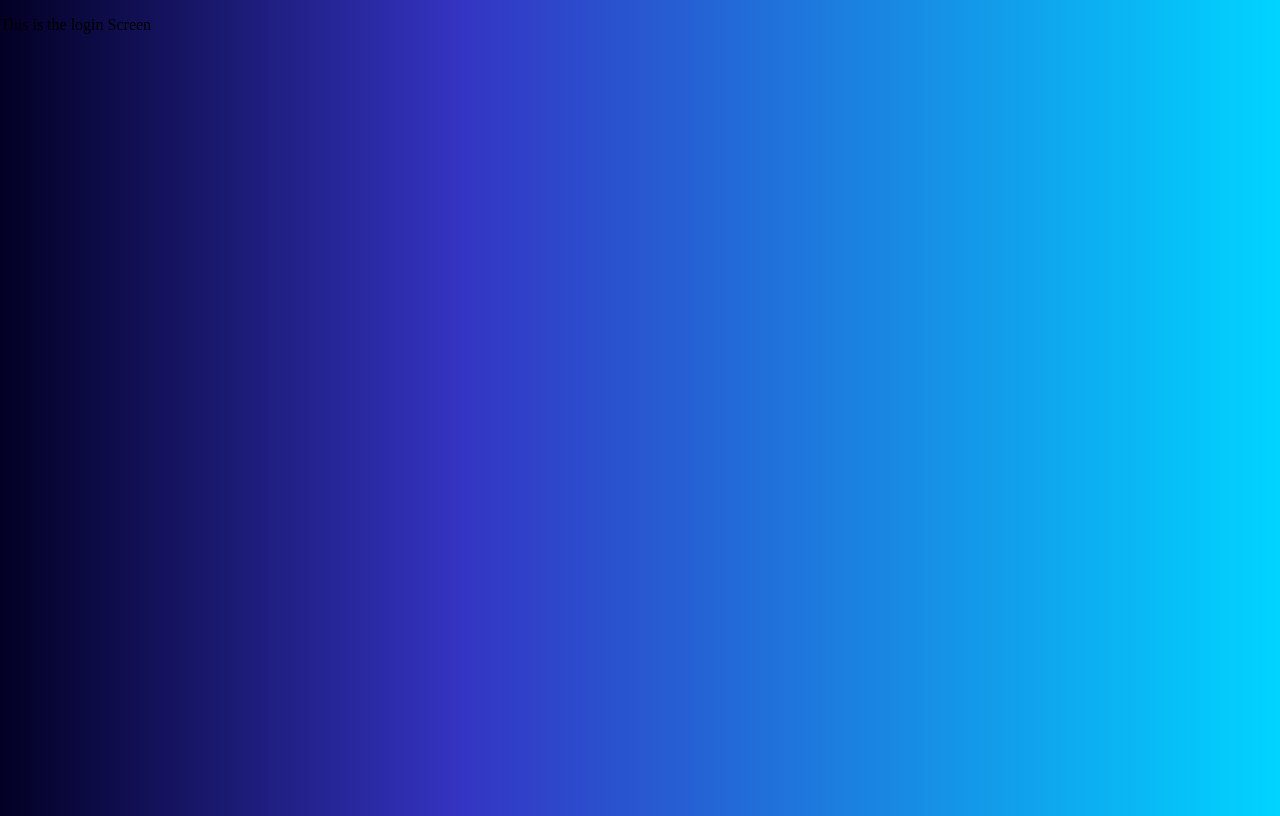
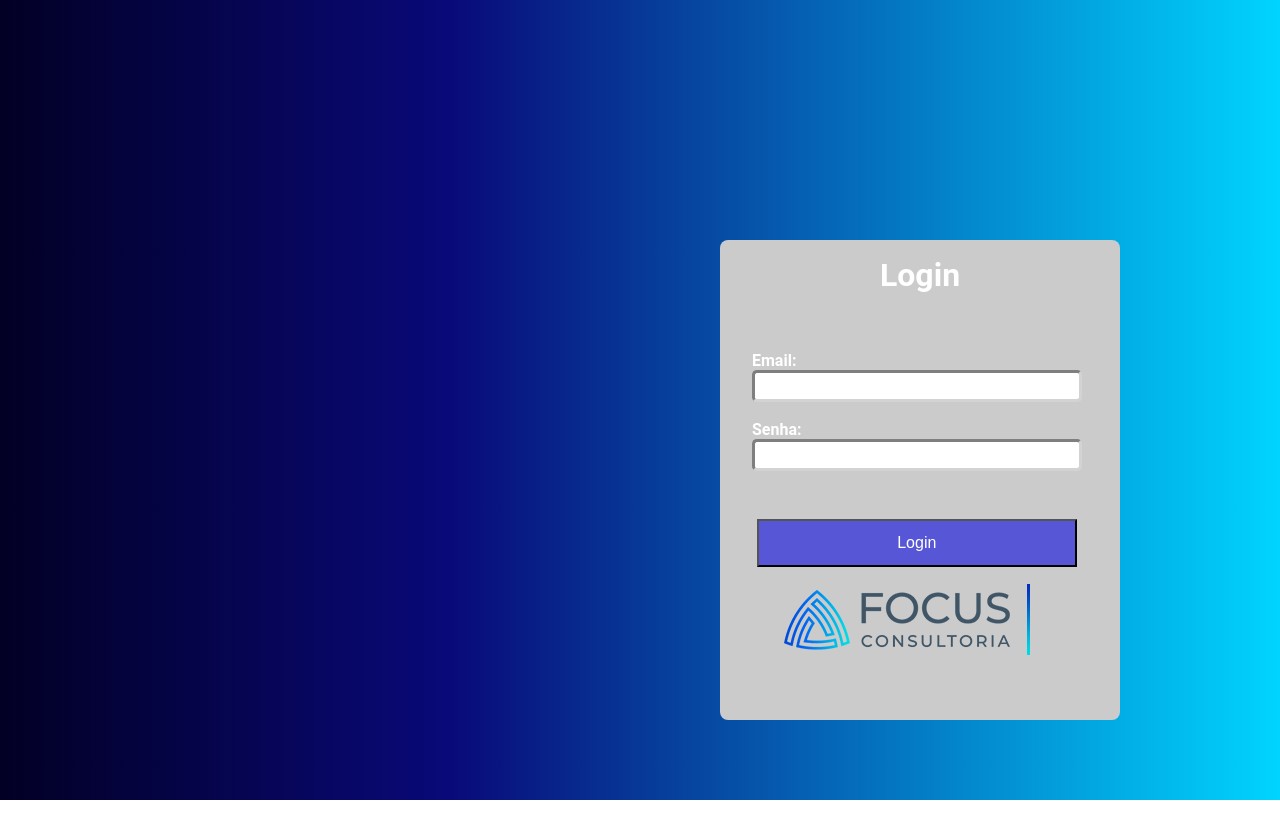
Before and after one commit to LuizGustavo17/SharkFront, a React (Create React App) app: page /Login in a window 1280 px wide. Built offline with nearby package versions, Linux system fonts and the light colour scheme; the HTML template or start-up script is replaced by a standard one.

Commit message:
finalmente concertei os bugs, indo fazer a ultima pagina

```diff
--- /dev/null
+++ b/src/components/Bodygradient.js
@@ -0,0 +1,7 @@
+import styled from 'styled-components';
+const Bodygradient=styled.div`
+    height:100vh;
+    width:100vw;
+    position:absolute;
+    background: linear-gradient(90deg, rgba(2,0,36,1) 0%, rgba(9,9,121,1) 35%, rgba(0,212,255,1) 100%);`
+export default Bodygradient;
--- /dev/null
+++ b/src/components/Button_submit.js
@@ -0,0 +1,11 @@
+import styled from 'styled-components';
+const Button_submit=styled.button`
+    margin-top:3rem;
+    margin-left:2.3rem;
+    background-color: rgb(86, 86, 214);
+    color:white;
+    width:20rem;
+    height:3rem;
+    font-size: medium;
+`
+export default Button_submit;
--- /dev/null
+++ b/src/components/FormInput.js
@@ -0,0 +1,11 @@
+import styled from 'styled-components';
+const FormInput=styled.input`
+    border-color: #D3D3D3;
+    border-radius: thin;
+    margin-left:2rem;
+    height: 1.5rem;
+    width:20rem;
+    border-width: 3px;
+    border-radius: 0.3rem;
+`
+export default FormInput;
--- /dev/null
+++ b/src/components/Formlabel.js
@@ -0,0 +1,10 @@
+import styled from 'styled-components';
+const Formlabel = styled.label`
+margin-left:1rem;
+    font-family: roboto, Arial, Helvetica, sans-serif;
+    color:white;
+    font-size:medium;
+    font-weight: 700;
+    margin: 2rem;
+`
+export default Formlabel;
--- /dev/null
+++ b/src/components/H1form.js
@@ -0,0 +1,7 @@
+import styled from 'styled-components';
+const H1_form=styled.h1`
+    font-family: roboto, Arial, Helvetica, sans-serif;
+    padding-top: 1rem;
+    text-align:center;
+    color:white;`
+export default H1_form;
--- /dev/null
+++ b/src/components/Imgfocus.js
@@ -0,0 +1,6 @@
+import styled from 'styled-components';
+const Imgfocus=styled.img`
+    margin-left: ${props=>props.marginleft};
+    margin-top: ${props=>props.margintop};
+`
+export default Imgfocus;
--- a/src/screens/LoginScreen.js
+++ b/src/screens/LoginScreen.js
@@ -1,7 +1,51 @@
-import React, {Fragment} from 'react';
-const LoginScreen = () => (
-    <Fragment>
-        <p>This is the login Screen</p>
-    </Fragment>
+import Box from '../components/box.js';
+import H1_form from '../components/H1form.js';
+import Formlabel from '../components/Formlabel.js';
+import FormInput from '../components/FormInput.js';
+import Button_submit from '../components/Button_submit';
+import Bodygradient from '../components/Bodygradient.js';
+import Imgfocus from '../components/Imgfocus'
+import React from 'react';
+import focus from '../assets/images/focus.png';
+import { useState} from 'react';
+import Styled from 'styled-components';
+import {Navigate} from 'react-router-dom';
+const Box1=Styled(Box)`
+margin-top:15rem;
+margin-left:45rem;
+margin-right:2rem;
+border-width: 5px;
+border-color: #D3D3D3;`;
+function RegisterScreen() {
+  const [name, setName] = useState("");
+  const [email, setEmail] = useState("");
+  const [password, setPassword] = useState("");
+  const [redirectToLogin, setredirectToLogin] = useState(false);
+  const [error, setError] = useState(false);
+  if(redirectToLogin){
+    return(<Navigate to={{pathname: "/login"}}/>)
+  }
+  return(
+    <Bodygradient>
+<Box1 height='30rem' width='25rem' color='#CBCBCB'>
+    <form>
+      <H1_form>Login</H1_form>
+  <br></br><br></br>
+  <Formlabel>
+    Email:      <br></br>       <FormInput type="text" name="email" value={email} onChange={e=>setEmail(e.target.value)}/>
+  </Formlabel>
+  <br></br><br></br>
+  <Formlabel>
+    Senha:      <br></br>       <FormInput type="password" name="senha" value={password} onChange={e=>setPassword(e.target.value)}/>
+  </Formlabel>
+  <Button_submit type="submit" value="Login" onClick={e => setredirectToLogin(true)}>Login</Button_submit>
+  {error && <p>Email ou senha incorretos</p>}
+</form>
+<Imgfocus marginleft="4rem" margintop="1rem" src={focus}/>
+
+  </Box1>
+  </Bodygradient>
 )
-export default LoginScreen;
+}
+
+export default RegisterScreen;
--- a/src/screens/RegisterScreen.js
+++ b/src/screens/RegisterScreen.js
@@ -1,10 +1,15 @@
 import Box from '../components/box.js';
-import React from 'react'
+import H1_form from '../components/H1form.js';
+import Formlabel from '../components/Formlabel.js';
+import FormInput from '../components/FormInput.js';
+import Button_submit from '../components/Button_submit';
+import Bodygradient from '../components/Bodygradient.js';
+import Imgfocus from '../components/Imgfocus'
+import React from 'react';
 import focus from '../assets/images/focus.png';
-import {Fragment, useState} from 'react';
+import { useState} from 'react';
 import Styled from 'styled-components';
 import {Navigate} from 'react-router-dom';
-import '../styles/Mystyles.css' //era pra este css estar so aqui, mas esta indo para as pagina de login e user tambem.
 const Box1=Styled(Box)`
 margin-top:15rem;
 margin-left:45rem;
@@ -21,32 +26,28 @@ function RegisterScreen() {
     return(<Navigate to={{pathname: "/login"}}/>)
   }
   return(
-  <Fragment>
-    <head class="body_is_with_gradient"></head>
-    <body class="body_is_with_gradient">
-    <style type="../styles/Register.css"></style>
+    <Bodygradient>
 <Box1 height='30rem' width='25rem' color='#CBCBCB'>
     <form>
-      <h1 id='h1_form'>Cadastrar</h1>
-  <label id='first_label'>
-    Nome :       <br></br>      <input type="text" name="name" value={name} onChange={e=>setName(e.target.value)} />
-  </label>
+      <H1_form>Cadastrar</H1_form>
+  <Formlabel>
+    Nome :       <br></br>      <FormInput type="text" name="name" value={name} onChange={e=>setName(e.target.value)} />
+  </Formlabel>
   <br></br><br></br>
-  <label>
-    Email:      <br></br>       <input type="text" name="email" value={email} onChange={e=>setEmail(e.target.value)}/>
-  </label>
+  <Formlabel>
+    Email:      <br></br>       <FormInput type="text" name="email" value={email} onChange={e=>setEmail(e.target.value)}/>
+  </Formlabel>
   <br></br><br></br>
-  <label>
-    Senha:      <br></br>       <input type="password" name="senha" value={password} onChange={e=>setPassword(e.target.value)}/>
-  </label>
-  <input id='button_submit' type="submit" value="Registrar" onClick={e => setredirectToLogin(true)}/>
+  <Formlabel>
+    Senha:      <br></br>       <FormInput type="password" name="senha" value={password} onChange={e=>setPassword(e.target.value)}/>
+  </Formlabel>
+  <Button_submit type="submit" value="Registrar" onClick={e => setredirectToLogin(true)}>Registrar</Button_submit>
   {error && <p>Email ou senha incorretos</p>}
 </form>
-<img src={focus}/>
+<Imgfocus marginleft="4rem" margintop="1rem" src={focus}/>
 
   </Box1>
-  </body>
-  </Fragment >
+  </Bodygradient>
 )
 }
 
--- a/src/styles/Mystyles.css
+++ /dev/null
@@ -1,42 +0,0 @@
-#h1_form{
-    font-family: roboto, Arial, Helvetica, sans-serif;
-    padding-top: 1rem;
-    margin-left:1rem;
-    color:white;
-}
-body{
-    background: rgb(2,0,36);
-    background: linear-gradient(90deg, rgba(2,0,36,1) 0%, rgba(52,52,195,1) 36%, rgba(0,212,255,1) 100%);
-    height:100%
-}
-
-label{
-    margin-left:1rem;
-    font-family: roboto, Arial, Helvetica, sans-serif;
-    color:white;
-    font-size:medium;
-    font-weight: 700;
-    margin: 2rem;
-}
-input{
-    border-color: #D3D3D3;
-    border-radius: thin;
-    margin-left:2rem;
-    height: 1.5rem;
-    width:20rem;
-    border-width: 3px;
-    border-radius: 0.3rem;
-}
-
-#button_submit{
-    margin-top:3rem;
-    background-color: rgb(86, 86, 214);
-    color:white;
-    width:20rem;
-    height:3rem;
-    font-size: medium;
-}
-img{
-    padding-left: 4rem;
-    padding-top: 1rem;
-}
```
Also changed, not shown: src/styles/body.css (added), 1 other file (tests, documents, lock files or other folders).
